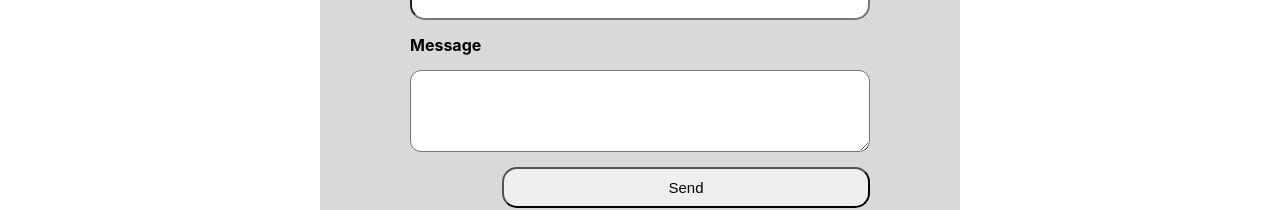
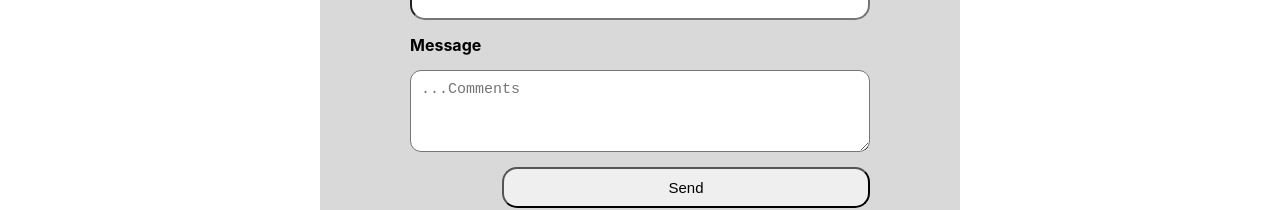
Before and after one commit to Fuadseid/portfolio-react, a React (Create React App) app: page /contact-me in a window 1280 px wide. Shown: the part 435-645 px from the top of the page. Built offline with nearby package versions, Linux system fonts and the light colour scheme.

Commit message:
Fixing contact us page

```diff
--- a/src/component/contact/Contact.jsx
+++ b/src/component/contact/Contact.jsx
@@ -57,7 +57,7 @@ const Contact = ({ isLight }) => {
             <label>Email</label>
             <input type="email" name="user_email" required />
             <label>Message</label>
-            <textarea name="message" required />
+            <textarea name="message" placeholder="...Comments" required />
             <input
               type="submit"
               value={isSuccess ? "Success" : "Send"}
```
